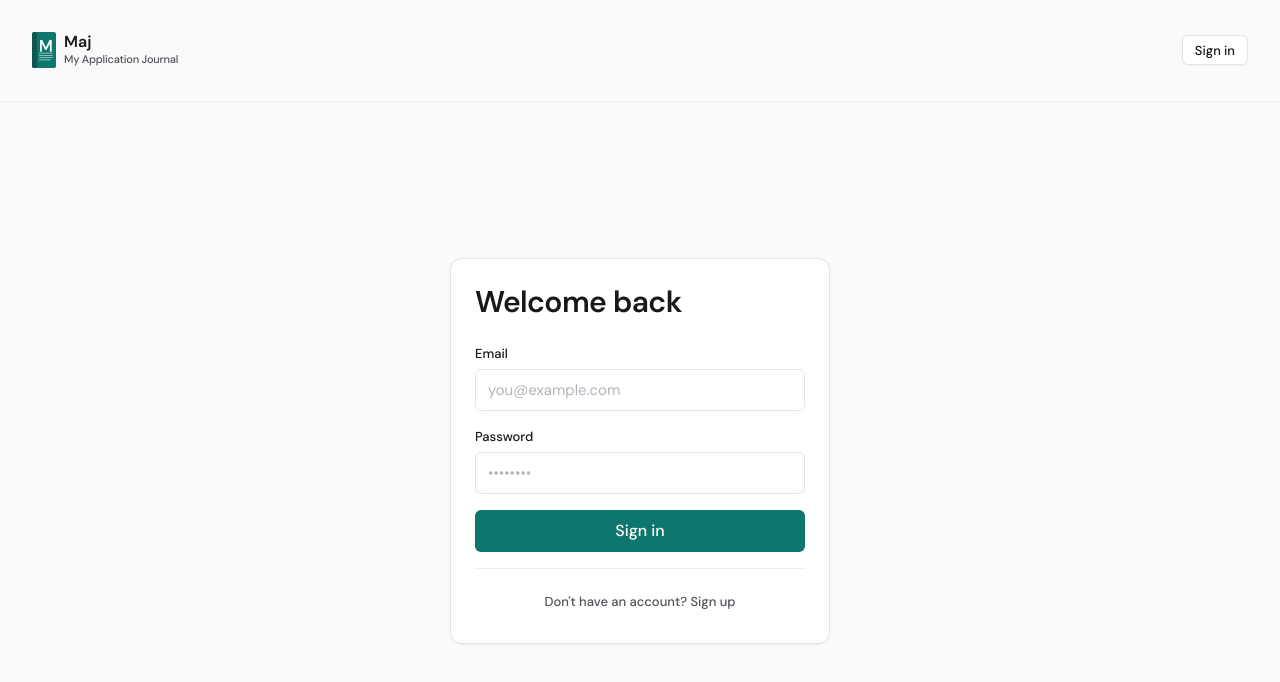
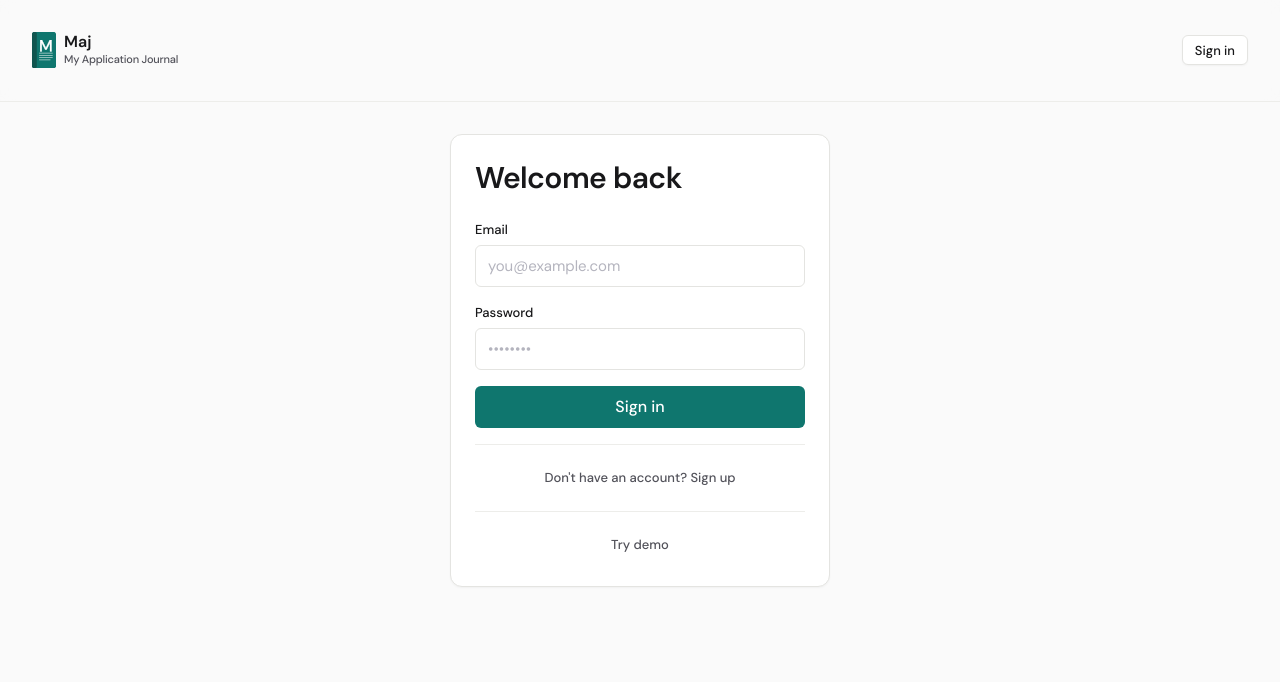
Before and after one commit to CodingQuercus/maj, a Next.js app: page /login in a window 1280 px wide. Shown: the top 682 px of the page. Built offline with nearby package versions, Linux system fonts and the light colour scheme; no server answers.

Commit message:
feat: demo login via server action, credentials kept server-side.

```diff
--- /dev/null
+++ b/app/actions/demo.tsx
@@ -0,0 +1,15 @@
+'use server';
+
+import { createClient } from '@/lib/supabase/server';
+import { redirect } from 'next/navigation';
+
+export async function loginAsDemo() {
+    const supabase = await createClient();
+
+    await supabase.auth.signInWithPassword({
+        email: process.env.DEMO_EMAIL!,
+        password: process.env.DEMO_PASSWORD!,
+    });
+
+    redirect('/applications');
+}
--- a/app/login/page.tsx
+++ b/app/login/page.tsx
@@ -4,6 +4,8 @@ import { useState, use } from 'react';
 import { createClient } from '@/lib/supabase/client';
 import { useRouter } from 'next/navigation';
 import HomeNav from '../components/HomeNav';
+
+import { loginAsDemo } from '../actions/demo';
 
 export default function LoginPage({
     searchParams,
@@ -60,7 +62,7 @@ export default function LoginPage({
 
     return (
         <main
-            className="min-h-screen flex flex-col"
+            className="min-h-100dvh flex flex-col"
             style={{ background: 'var(--color-canvas)' }}
         >
             <HomeNav />
@@ -157,6 +159,13 @@ export default function LoginPage({
                             ? "Don't have an account? Sign up"
                             : 'Already have an account? Sign in'}
                     </button>
+
+                    <hr />
+                    <form action={loginAsDemo}>
+                        <button type="submit" className="btn btn-ghost" style={{ width: '100%' }}>
+                            Try demo
+                        </button>
+                    </form>
                 </div>
             </div>
         </main>
```
